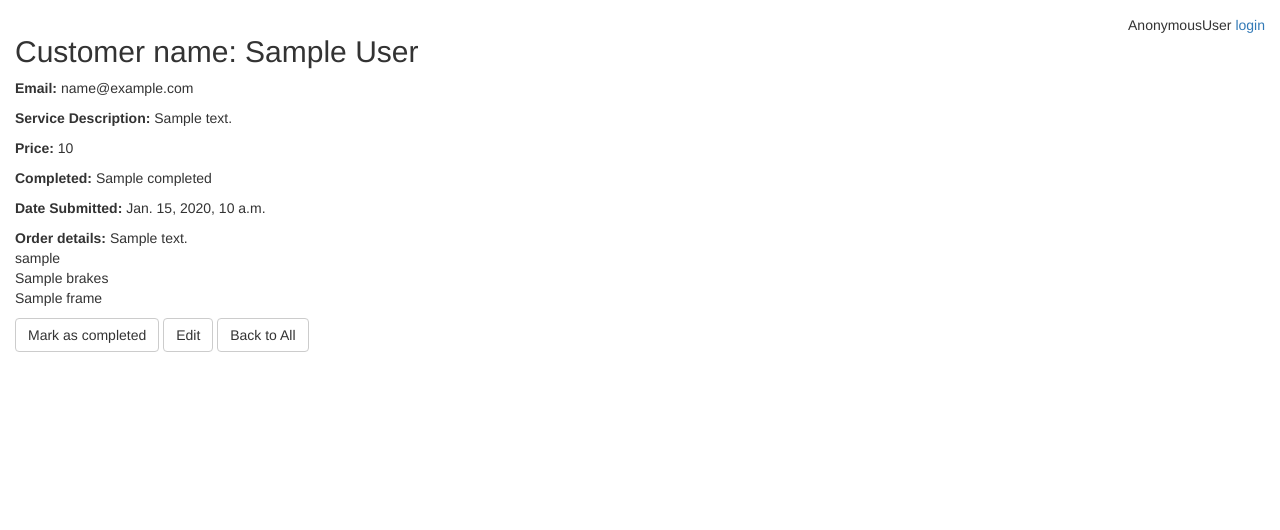
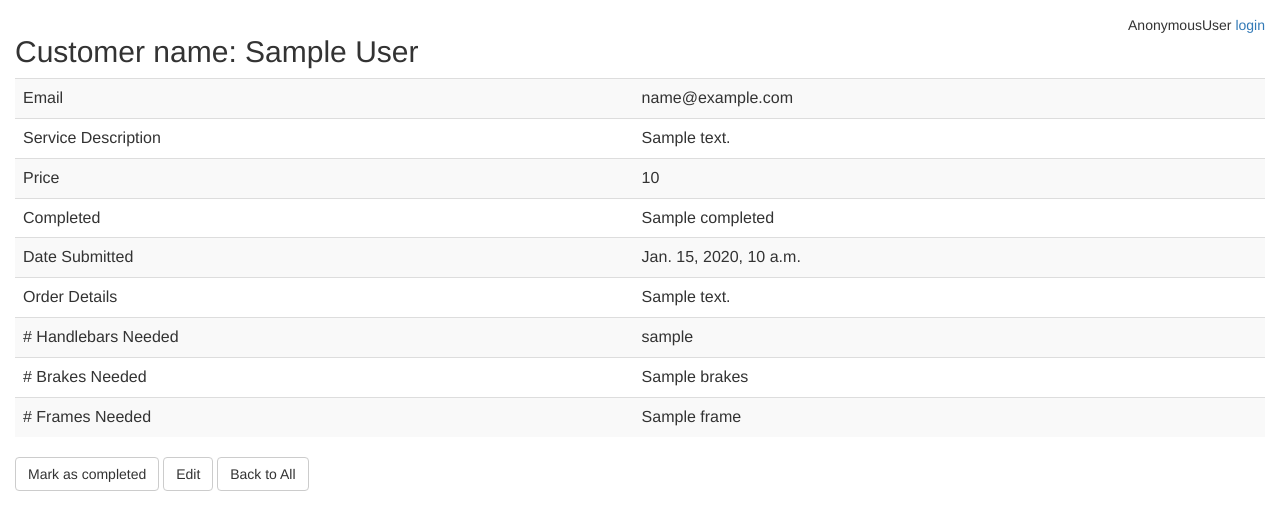
Before and after one commit to rice-apps/rice-bikes, a Django app: template app/templates/app/detail.html in a window 1280 px wide. Shown: the top 530 px of the page. Run offline with Django 3.2, Linux system fonts and the light colour scheme; the template is opened without the code that fills it: most values are stand-ins (such as "Sample title", 1, 10 or a date in 2020); some libraries are stand-ins or nearby versions.

Commit message:
Bootstrapified all forms/buttons/tables

```diff
--- a/app/templates/app/create_transaction.html
+++ b/app/templates/app/create_transaction.html
@@ -9,14 +9,15 @@
 <p>Step {{ wizard.steps.step1 }} of {{ wizard.steps.count }}</p>
 <form action="" method="post">{% csrf_token %}
 <table>
+{% load bootstrap_tags %}
 {{ wizard.management_form }}
 {% if wizard.form.forms %}
     {{ wizard.form.management_form }}
     {% for form in wizard.form.forms %}
-        {{ form }}
+        {{ form | as_bootstrap}}
     {% endfor %}
 {% else %}
-    {{ wizard.form }}
+    {{ wizard.form | as_bootstrap}}
 {% endif %}
 </table>
 {% if wizard.steps.prev %}
--- a/app/templates/app/detail.html
+++ b/app/templates/app/detail.html
@@ -4,20 +4,46 @@
 
 <h2>Customer name: {{ transaction.first_name }} {{ transaction.last_name }}</h2>
 
-<p><span class='labels'>Email:</span> {{ transaction.email }}</p>
-<p><span class='labels'>Service Description:</span> {{ transaction.service_description }}</p>
-<p><span class='labels'>Price:</span> {{ transaction.price }}</p>
-<p><span class='labels'>Completed:</span> {{ transaction.completed }}</p>
-<p><span class='labels'>Date Submitted:</span> {{ transaction.date_submitted }}</p>
-<p><span class='labels'>Order details:</span> {{transaction.service_description}}<br>
-                  {{transaction.handlebars}}<br>
-                  {{transaction.brakes}}<br>
-                  {{transaction.frame}}</p>
 
-{#<form action="{% url 'app:edit' transaction.id %}">#}
-{#    <input class="btn btn-default" type="submit" value="Edit">#}
-{#    <a class="btn btn-default" href="{% url 'app:index' %}" role="button">Back to All</a>#}
-{#</form>#}
+<table class="table table-striped">
+    <tr>
+        <td>Email</td>
+        <td>{{ transaction.email }}</td>
+    </tr>
+    <tr>
+        <td>Service Description</td>
+        <td>{{ transaction.service_description }} </td>
+    </tr>
+    <tr>
+        <td>Price</td>
+        <td>{{ transaction.price }} </td>
+    </tr>
+    <tr>
+        <td>Completed</td>
+        <td>{{ transaction.completed }}</td>
+    </tr>
+    <tr>
+        <td>Date Submitted</td>
+        <td>{{ transaction.date_submitted }}</td>
+    </tr>
+    <tr>
+        <td>Order Details</td>
+        <td>{{ transaction.service_description }} </td>
+    </tr>
+    <tr>
+        <td># Handlebars Needed</td>
+        <td>{{ transaction.handlebars }}</td>
+    </tr>
+    <tr>
+        <td># Brakes Needed</td>
+        <td>{{ transaction.brakes }}</td>
+    </tr>
+    <tr>
+        <td># Frames Needed</td>
+        <td>{{ transaction.frame }}</td>
+    </tr>
+</table>
+
 <a class="btn btn-default" href="{% url 'app:mark_completed' transaction.id %}" role="button">Mark as completed</a>
 <a class="btn btn-default" href="{% url 'app:edit' transaction.id %}" role="button">Edit</a>
 <a class="btn btn-default" href="{% url 'app:index' %}" role="button">Back to All</a>
--- a/app/templates/app/edit.html
+++ b/app/templates/app/edit.html
@@ -4,9 +4,10 @@
 
 {%  if error_message %}<p><strong>{{ error_message }}</strong></p>{% endif %}
 
+{% load bootstrap_tags %}
 <form action="" method="post">
     {% csrf_token %}
-    {{ form.as_p }}
+    {{ form | as_bootstrap }}
     <input type="submit" value="Save" />
     <input type="submit" name="cancel" value="Cancel" />
 </form>
```
Also changed, not shown: app/templates/registration/login.html (+5 -3 lines).
